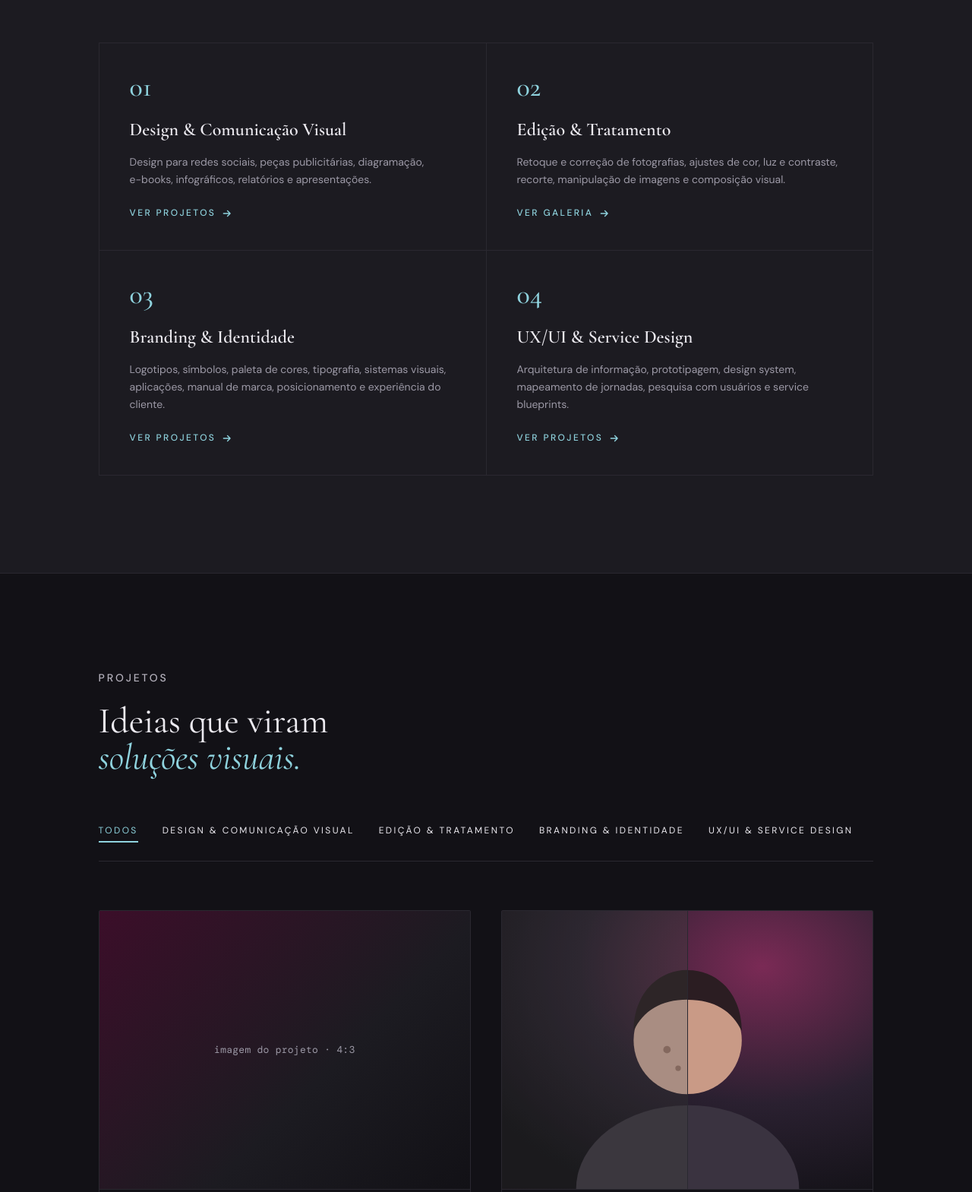
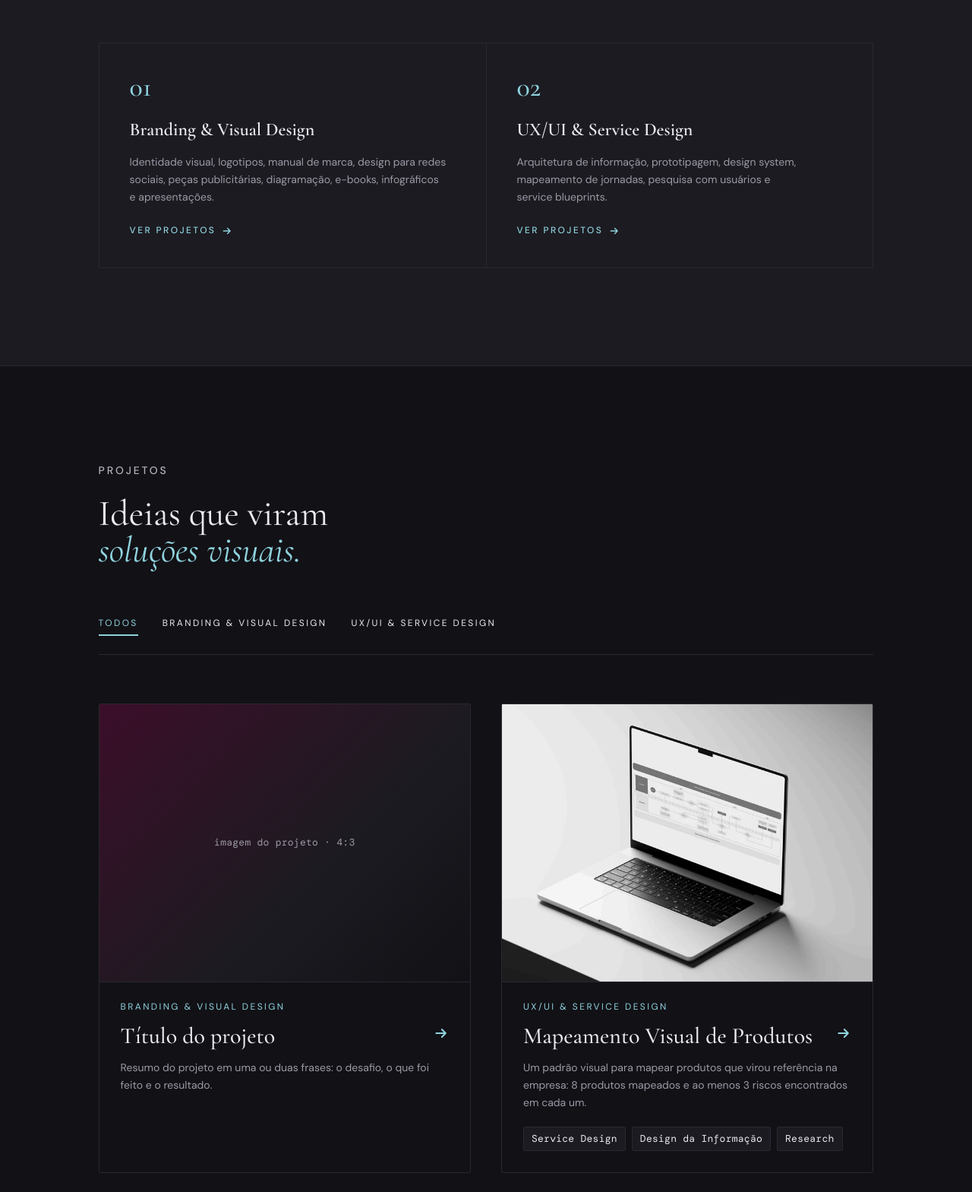
Before and after one commit to heloisa-borges/heloisa-borges.github.io, a plain HTML site: page index.html in a window 1280 px wide. Shown: the part 3279-4848 px from the top of the page at 76% size. Drawn offline with nearby package versions, Linux system fonts and the light colour scheme.

Commit message:
Áreas e projetos em 2 categorias; Galeria oculta (não excluída)
Co-Authored-By: Claude Opus 5.5 <noreply@anthropic.com>
Claude-Session: https://claude.ai/code/session_01Jf5egMnLgc5bjRvxWaTRmv

```diff
--- a/index.html
+++ b/index.html
@@ -592,28 +592,22 @@ footer.rodape .inner{padding-block:0;min-height:86.8px;align-content:center}
         <h2 class="h2" id="h-areas">Do estratégico ao visual,<br><span>com cuidado em cada detalhe.</span></h2>
       </div>
       <div class="areas">
-        <a class="area" href="#projetos" data-filtro-area="social">
+        <a class="area" href="#projetos" data-filtro-area="marca">
           <span class="area__num">01</span>
-          <h3>Design &amp; Comunicação Visual</h3>
-          <p>Design para redes sociais, peças publicitárias, diagramação, <span style="white-space:nowrap">e-books</span>, infográficos, relatórios e apresentações.</p>
+          <h3>Branding &amp; Visual Design</h3>
+          <p>Identidade visual, logotipos, manual de marca, design para redes sociais, peças publicitárias, diagramação, <span style="white-space:nowrap">e-books</span>, infográficos e&nbsp;apresentações.</p>
           <span class="area__ver">Ver projetos <svg class="seta" viewBox="0 0 24 24" aria-hidden="true" fill="none" stroke="currentColor" stroke-width="2.4" stroke-linecap="round" stroke-linejoin="round"><path d="M4 12h15M13 6l6 6-6 6"/></svg></span>
         </a>
-        <a class="area" href="galeria.html">
+        <a class="area" href="galeria.html" hidden> <!-- oculta por enquanto: Edição & Tratamento -->
           <span class="area__num">02</span>
           <h3>Edição &amp; Tratamento</h3>
           <p>Retoque e correção de fotografias, ajustes de cor, luz e contraste, recorte, manipulação de imagens e composição visual.</p>
           <span class="area__ver">Ver galeria <svg class="seta" viewBox="0 0 24 24" aria-hidden="true" fill="none" stroke="currentColor" stroke-width="2.4" stroke-linecap="round" stroke-linejoin="round"><path d="M4 12h15M13 6l6 6-6 6"/></svg></span>
         </a>
-        <a class="area" href="#projetos" data-filtro-area="marca">
-          <span class="area__num">03</span>
-          <h3>Branding &amp; Identidade</h3>
-          <p>Logotipos, símbolos, paleta de cores, tipografia, sistemas visuais, aplicações, manual de marca, posicionamento e experiência do cliente.</p>
-          <span class="area__ver">Ver projetos <svg class="seta" viewBox="0 0 24 24" aria-hidden="true" fill="none" stroke="currentColor" stroke-width="2.4" stroke-linecap="round" stroke-linejoin="round"><path d="M4 12h15M13 6l6 6-6 6"/></svg></span>
-        </a>
         <a class="area" href="#projetos" data-filtro-area="ux">
-          <span class="area__num">04</span>
+          <span class="area__num">02</span>
           <h3>UX/UI &amp; Service Design</h3>
-          <p>Arquitetura de informação, prototipagem, design system, mapeamento de jornadas, pesquisa com usuários e service blueprints.</p>
+          <p>Arquitetura de informação, prototipagem, design system, mapeamento de jornadas, pesquisa com usuários e service&nbsp;blueprints.</p>
           <span class="area__ver">Ver projetos <svg class="seta" viewBox="0 0 24 24" aria-hidden="true" fill="none" stroke="currentColor" stroke-width="2.4" stroke-linecap="round" stroke-linejoin="round"><path d="M4 12h15M13 6l6 6-6 6"/></svg></span>
         </a>
       </div>
@@ -628,35 +622,26 @@ footer.rodape .inner{padding-block:0;min-height:86.8px;align-content:center}
       </div>
       <div class="filtros" role="group" aria-label="Filtrar projetos por área">
         <button type="button" id="f-todos" data-filtro="todos" aria-pressed="true">Todos</button>
-        <button type="button" id="f-social" data-filtro="social" aria-pressed="false">Design &amp; Comunicação Visual</button>
-        <button type="button" id="f-imagem" data-filtro="imagem" aria-pressed="false">Edição &amp; Tratamento</button>
-        <button type="button" id="f-marca" data-filtro="marca" aria-pressed="false">Branding &amp; Identidade</button>
+        <button type="button" id="f-marca" data-filtro="marca" aria-pressed="false">Branding &amp; Visual Design</button>
+        <button type="button" id="f-imagem" data-filtro="imagem" aria-pressed="false" hidden>Edição &amp; Tratamento</button> <!-- oculto por enquanto -->
         <button type="button" id="f-ux" data-filtro="ux" aria-pressed="false">UX/UI &amp; Service Design</button>
       </div>
       <div class="projetos">
-          <article class="projeto" data-area="social">
+          <article class="projeto" data-area="marca">
             <a class="projeto__link" href="#projetos">
               <div class="projeto__imagem"><span>imagem do projeto · 4:3</span></div>
-              <div class="projeto__meta"><span class="projeto__area">Design &amp; Comunicação Visual</span></div>
+              <div class="projeto__meta"><span class="projeto__area">Branding &amp; Visual Design</span></div>
               <div class="projeto__topo"><h3 class="projeto__titulo">Título do projeto</h3><svg class="projeto__seta" viewBox="0 0 24 24" aria-hidden="true" fill="none" stroke="currentColor" stroke-width="2.4" stroke-linecap="round" stroke-linejoin="round"><path d="M4 12h15M13 6l6 6-6 6"/></svg></div>
               <p class="projeto__resumo">Resumo do projeto em uma ou duas frases: o desafio, o que foi feito e o resultado.</p>
             </a>
           </article>
-          <article class="projeto" data-area="imagem">
+          <article class="projeto" data-area="imagem" data-oculto hidden> <!-- Galeria: oculta por enquanto -->
             <a class="projeto__link" href="galeria.html">
               <div class="projeto__imagem projeto__imagem--galeria" aria-hidden="true"><div class="metade"><div data-cena="retrato" data-estado="antes"></div></div><div class="metade"><div data-cena="retrato"></div></div></div>
               <div class="projeto__meta"><span class="projeto__area">Edição &amp; Tratamento</span></div>
               <div class="projeto__topo"><h3 class="projeto__titulo">Galeria</h3><svg class="projeto__seta" viewBox="0 0 24 24" aria-hidden="true" fill="none" stroke="currentColor" stroke-width="2.4" stroke-linecap="round" stroke-linejoin="round"><path d="M4 12h15M13 6l6 6-6 6"/></svg></div>
               <p class="projeto__resumo">Retoques, correções de cor e luz, recortes e composições, com o antes e o depois de cada imagem.</p>
               <ul class="projeto__tags" aria-label="Tags"><li class="chip">Retoque</li><li class="chip">Correção de cor</li><li class="chip">Composição</li></ul>
-            </a>
-          </article>
-          <article class="projeto" data-area="marca">
-            <a class="projeto__link" href="#projetos">
-              <div class="projeto__imagem"><span>imagem do projeto · 4:3</span></div>
-              <div class="projeto__meta"><span class="projeto__area">Branding &amp; Identidade</span></div>
-              <div class="projeto__topo"><h3 class="projeto__titulo">Título do projeto</h3><svg class="projeto__seta" viewBox="0 0 24 24" aria-hidden="true" fill="none" stroke="currentColor" stroke-width="2.4" stroke-linecap="round" stroke-linejoin="round"><path d="M4 12h15M13 6l6 6-6 6"/></svg></div>
-              <p class="projeto__resumo">Resumo do projeto em uma ou duas frases: o desafio, o que foi feito e o resultado.</p>
             </a>
           </article>
           <article class="projeto" data-area="ux">
@@ -666,6 +651,22 @@ footer.rodape .inner{padding-block:0;min-height:86.8px;align-content:center}
               <div class="projeto__topo"><h3 class="projeto__titulo">Mapeamento Visual de Produtos</h3><svg class="projeto__seta" viewBox="0 0 24 24" aria-hidden="true" fill="none" stroke="currentColor" stroke-width="2.4" stroke-linecap="round" stroke-linejoin="round"><path d="M4 12h15M13 6l6 6-6 6"/></svg></div>
               <p class="projeto__resumo">Um padrão visual para mapear produtos que virou referência na empresa: 8 produtos mapeados e ao menos 3 riscos encontrados em cada um.</p>
               <ul class="projeto__tags" aria-label="Tags"><li class="chip">Service Design</li><li class="chip">Design da Informação</li><li class="chip">Research</li></ul>
+            </a>
+          </article>
+          <article class="projeto" data-area="marca">
+            <a class="projeto__link" href="#projetos">
+              <div class="projeto__imagem"><span>imagem do projeto · 4:3</span></div>
+              <div class="projeto__meta"><span class="projeto__area">Branding &amp; Visual Design</span></div>
+              <div class="projeto__topo"><h3 class="projeto__titulo">Título do projeto</h3><svg class="projeto__seta" viewBox="0 0 24 24" aria-hidden="true" fill="none" stroke="currentColor" stroke-width="2.4" stroke-linecap="round" stroke-linejoin="round"><path d="M4 12h15M13 6l6 6-6 6"/></svg></div>
+              <p class="projeto__resumo">Resumo do projeto em uma ou duas frases: o desafio, o que foi feito e o resultado.</p>
+            </a>
+          </article>
+          <article class="projeto" data-area="ux">
+            <a class="projeto__link" href="#projetos">
+              <div class="projeto__imagem"><span>imagem do projeto · 4:3</span></div>
+              <div class="projeto__meta"><span class="projeto__area">UX/UI &amp; Service Design</span></div>
+              <div class="projeto__topo"><h3 class="projeto__titulo">Título do projeto</h3><svg class="projeto__seta" viewBox="0 0 24 24" aria-hidden="true" fill="none" stroke="currentColor" stroke-width="2.4" stroke-linecap="round" stroke-linejoin="round"><path d="M4 12h15M13 6l6 6-6 6"/></svg></div>
+              <p class="projeto__resumo">Resumo do projeto em uma ou duas frases: o desafio, o que foi feito e o resultado.</p>
             </a>
           </article>
       </div>
@@ -703,7 +704,7 @@ footer.rodape .inner{padding-block:0;min-height:86.8px;align-content:center}
   function filtrar(area){
     botoes.forEach(function(b){b.setAttribute("aria-pressed",String(b.dataset.filtro===area));});
     projetos.forEach(function(p){
-      var mostra=area==="todos"||p.dataset.area===area;
+      var mostra=!p.hasAttribute("data-oculto")&&(area==="todos"||p.dataset.area===area);
       p.hidden=!mostra;
       if(mostra){p.classList.remove("entrando");void p.offsetWidth;p.classList.add("entrando");}
     });
```
